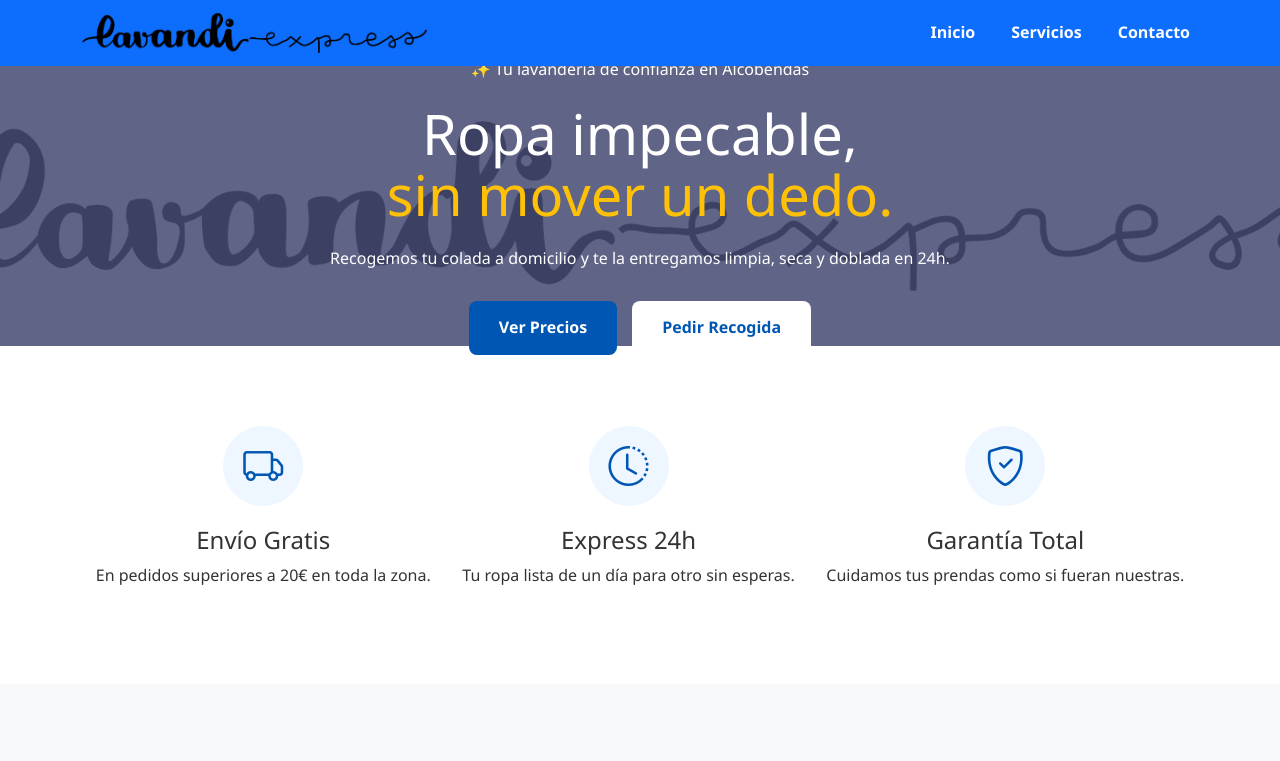
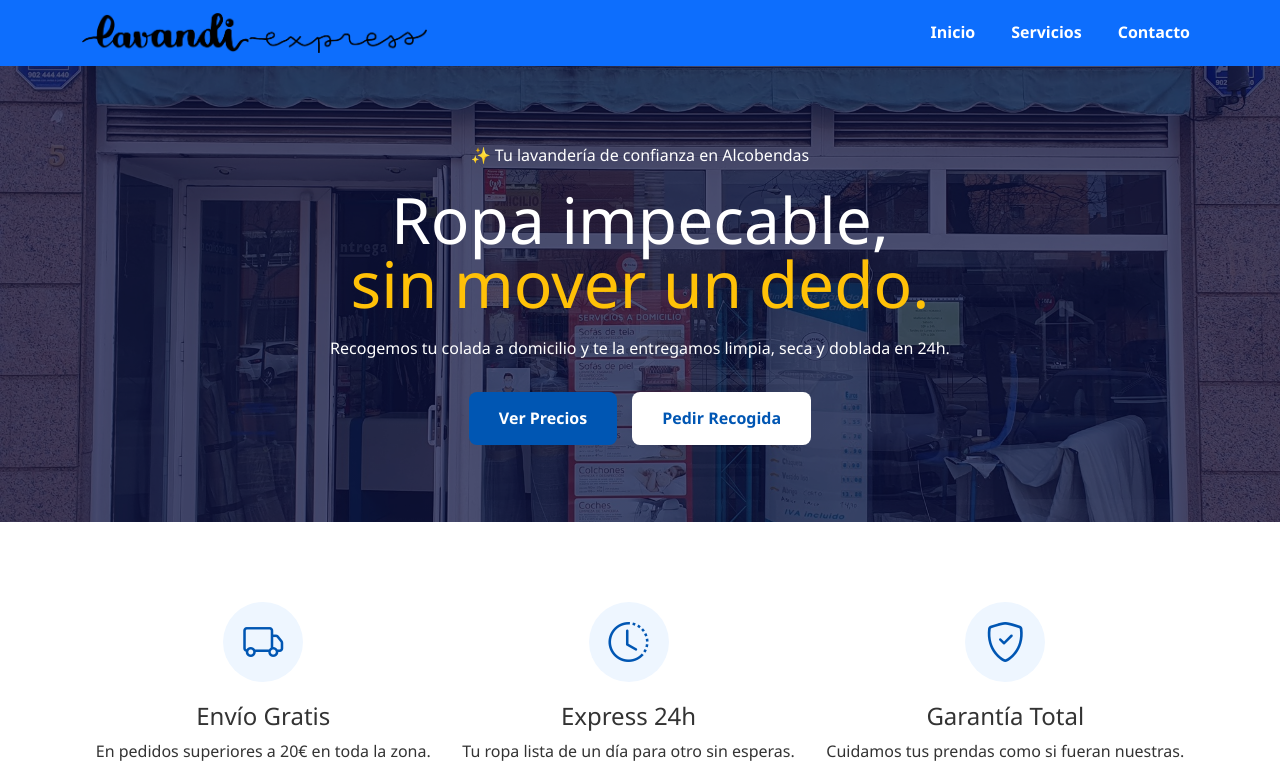
Before and after one commit to pbl792/lavandi-express, a PHP site: page / in a window 1280 px wide. Shown: the top 761 px of the page. Run offline with PHP 8.4, Linux system fonts and the light colour scheme.

Commit message:
Día 8: Cambios de codigo CSS. Correción y ajuste de texto principal

```diff
--- a/css/style.css
+++ b/css/style.css
@@ -27,7 +27,6 @@ body {
     font-weight: bold;
     font-size: 2.5rem;
 }
-
 .color-azul { color: var(--azul-lavandi); }
 .centrar-texto { text-align: center; }
 
@@ -44,11 +43,11 @@ body {
 
 /* --- PORTADA (INDEX) --- */
 .portada-principal {
-    background: linear-gradient(rgba(255,255,255,0.6), rgba(255,255,255,0.6)), url('../img/hero-lavanderia.png') no-repeat center;
-    height: 35vh;
+    background: linear-gradient(rgba(0,0,0,0.2), rgba(0,0,0,0.2)), url('../img/escaparate.jpg') no-repeat center;
+    background-size: 100% auto;
+    height: 57vh;
     display: flex;
 }
-
 .capa-oscura-portada {
     background: rgba(11, 17, 70, 0.65);
     width: 100%;
@@ -57,13 +56,12 @@ body {
     justify-content: center;
     text-align: center;
 }
-
 .caja-texto-portada {
     max-width: 800px;
     padding: 20px;
     color: var(--blanco);
 }
-.titulo-enorme { font-size: 3.5rem; line-height: 1.1; margin: 20px 0; }
+.titulo-enorme { font-size: 4rem; line-height: 1; margin: 20px 0; }
 .resaltado-amarillo { color: var(--amarillo-lavandi); }
 
 /* --- BOTONES --- */
```
